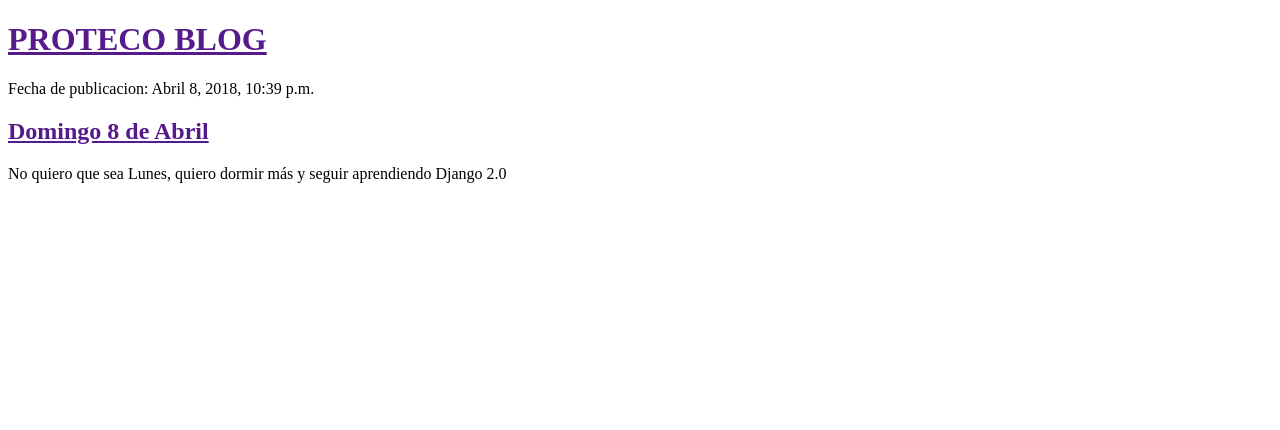
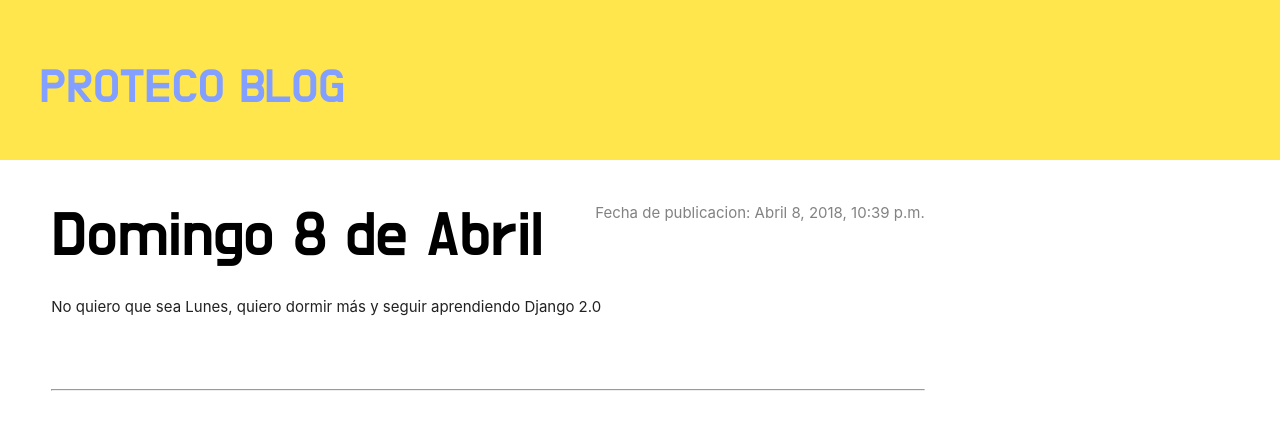
Before and after one commit to kubos777/blogDjango, a Django app: page / in a window 1280 px wide. Shown: the top 430 px of the page. Run offline with Django 3.2, Linux system fonts and the light colour scheme; data comes from the database, SQL or seed files in the repository; both versions use the stored data as it was after the commit.

Commit message:
Añado estilos, y corrigo error de urls, había colocado llaves y era una lista xD

```diff
--- /dev/null
+++ b/blog/static/css/blog.css
@@ -0,0 +1,42 @@
+
+.page-header	{
+            background-color: #ffe64d	;
+            margin-top:	0;
+            padding:	20px	20px	20px	40px;
+}
+.page-header	h1,	.page-header	h1	a,	.page-header	h1	a:visited,	.page-header	h1	a:active	{
+            color: #839fff;
+            font-size:	36pt;
+            text-decoration:	none;
+}
+.content	{
+            margin-left:	40px;
+}
+h1,	h2,	h3,	h4	{
+font-family: 'Do Hyeon', sans-serif;
+}
+h2{
+    color: #003366 ;
+}
+.date	{
+            float:	right;
+            color:	#828282;
+}
+.save	{
+            float:	right;
+}
+.post-form	textarea,	.post-form	input	{
+            width:	100%;
+}
+.top-menu,	.top-menu:hover,	.top-menu:visited	{
+            color:	#ffffff;
+            float:	right;
+            font-size:	26pt;
+            margin-right:	20px;
+}
+.post	{
+            margin-bottom:	70px;
+}
+.post	h1	a,	.post	h1	a:visited	{
+            color:	#000000;
+}
--- a/blog/urls.py
+++ b/blog/urls.py
@@ -1,6 +1,6 @@
 from django.urls import path,include
 from . import views
 
-urlpatterns = {
+urlpatterns = [
     path('', views.listadoPosts)
-}
+]
--- a/templates/blog/listadoPost.html
+++ b/templates/blog/listadoPost.html
@@ -1,25 +1,37 @@
 <!DOCTYPE html>
+{% load staticfiles %}
 <html lang="es">
 <head>
 	<meta charset="UTF-8">
 	<meta name="viewport"
 	content="width=device-width, user-scalable=no, initial-scale=1.0, maximum-scale=1.0, minimum-scale=1.0">
-	<meta http-equiv="X-UA-Compatible" content="ie=edge">
+    <link rel="stylesheet" href="https://cdnjs.cloudflare.com/ajax/libs/materialize/1.0.0-beta/css/materialize.min.css">
+    <link href="https://fonts.googleapis.com/css?family=Do+Hyeon" rel="stylesheet">
+    <link rel="stylesheet" href="{% static 'css/blog.css' %}">
+
 	<title>Posts</title>
 </head>
 <body>
-	<div>
+	<div class="page-header">
 		<h1><a	href="">PROTECO BLOG</a></h1>
 	</div>
+    <div class="content container">
+    <div class="row">
+    <div class="col m12">
 {% for post in posts %}
 
-    <div>
-		<p>Fecha de publicacion: {{ post.fechaPublicacion }}</p>
-		<h2><a	href="">{{ post.titulo }}</a></h2>
+    <div class="post">
+		<div class="date">Fecha de publicacion: {{ post.fechaPublicacion }}</div>
+		<h1><a	href="">{{ post.titulo }}</a></h1>
 		<p> {{ post.texto|linebreaksbr }}</p>
 	</div>
+    <hr>
 
 {% endfor %}
+    </div>
+    </div>
+</div>
+</body>
+    <script src="https://cdnjs.cloudflare.com/ajax/libs/materialize/1.0.0-beta/js/materialize.min.js"></script>
 
-</body>
 </html>
```
Also changed, not shown: db.sqlite3.
